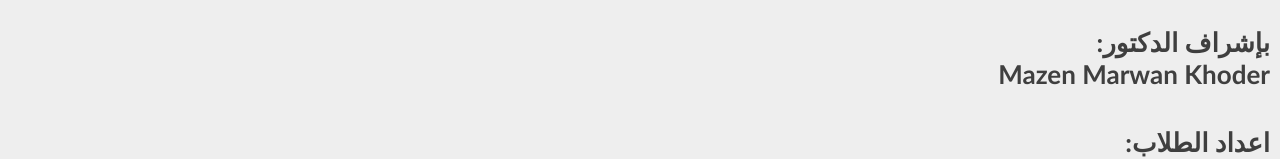
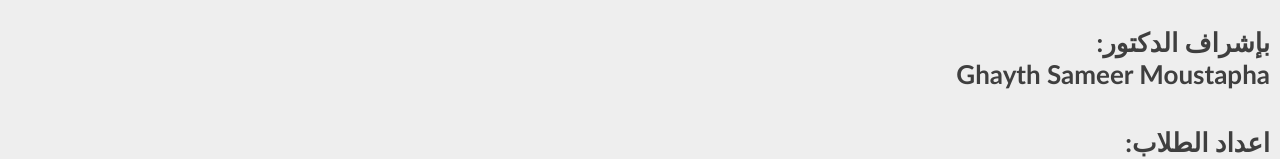
Before and after one commit to nader6783/Iwb202, a plain HTML site: page index.html in a window 1280 px wide. Shown: the part 334-493 px from the top of the page. Drawn offline with Linux system fonts and the light colour scheme.

Commit message:
Update index.html

```diff
--- a/index.html
+++ b/index.html
@@ -31,7 +31,7 @@
         <br>
         <div class="D-N">
             <h1 class="h1-home">بإشراف الدكتور: </h1>
-            <h3 class="h3-home">Mazen Marwan Khoder</h3>
+            <h3 class="h3-home">Ghayth Sameer Moustapha</h3>
             <br><br>
             <h1 class="h1-home">اعداد الطلاب: </h1>
             <br>
```
